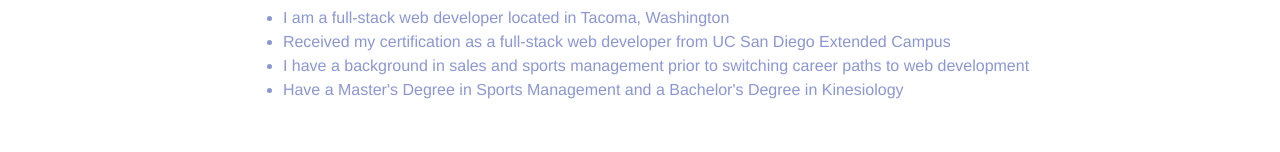
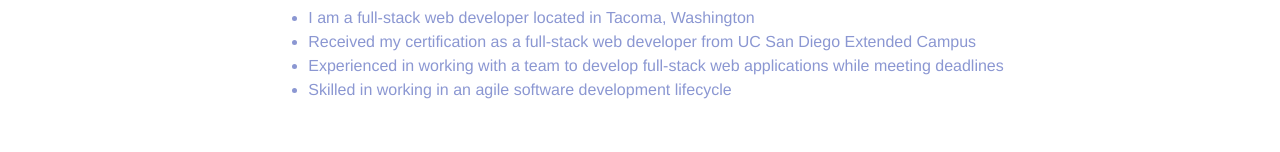
Before and after one commit to Ryan-M-Taylor/rt-portfolio, a React (Create React App) app: page / in a window 1280 px wide. Shown: the part 1193-1345 px from the top of the page. Built offline with nearby package versions, Linux system fonts and the light colour scheme.

Commit message:
updated about me

```diff
--- a/src/components/About.js
+++ b/src/components/About.js
@@ -9,8 +9,8 @@ function AboutMe() {
         <ul>
           <li>I am a full-stack web developer located in Tacoma, Washington</li>
           <li>Received my certification as a full-stack web developer from UC San Diego Extended Campus</li>
-          <li>I have a background in sales and sports management prior to switching career paths to web development</li>
-          <li>Have a Master's Degree in Sports Management and a Bachelor's Degree in Kinesiology</li>
+          <li>Experienced in working with a team to develop full-stack web applications while meeting deadlines</li>
+          <li>Skilled in working in an agile software development lifecycle</li>
         </ul>
       </div>
     </div>
```
